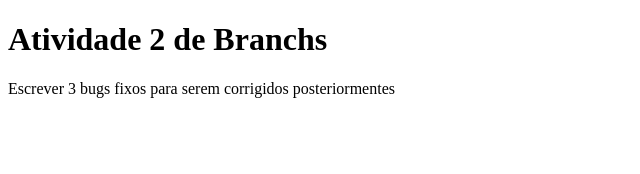
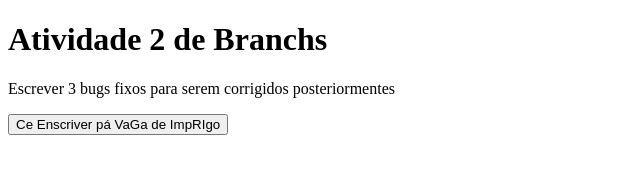
Before and after one commit to VictorSolique/atividade-branchs-2, a plain HTML site: page index.html in a window 1280 px wide. Shown: the whole page, without its empty margins (0-640 px from the left). Drawn offline with Linux system fonts and the light colour scheme.

Commit message:
commit bugfix 3

```diff
--- a/index.html
+++ b/index.html
@@ -8,5 +8,7 @@
 <body>
     <h1>Atividade 2 de Branchs </h1>
     <p>Escrever 3 bugs fixos para serem corrigidos posteriormentes</p>
+    <!-- BugFixed 3 - Botão escrito errado -->
+    <button>Ce Enscriver pá VaGa de ImpRIgo</button>
 </body>
 </html>
```
